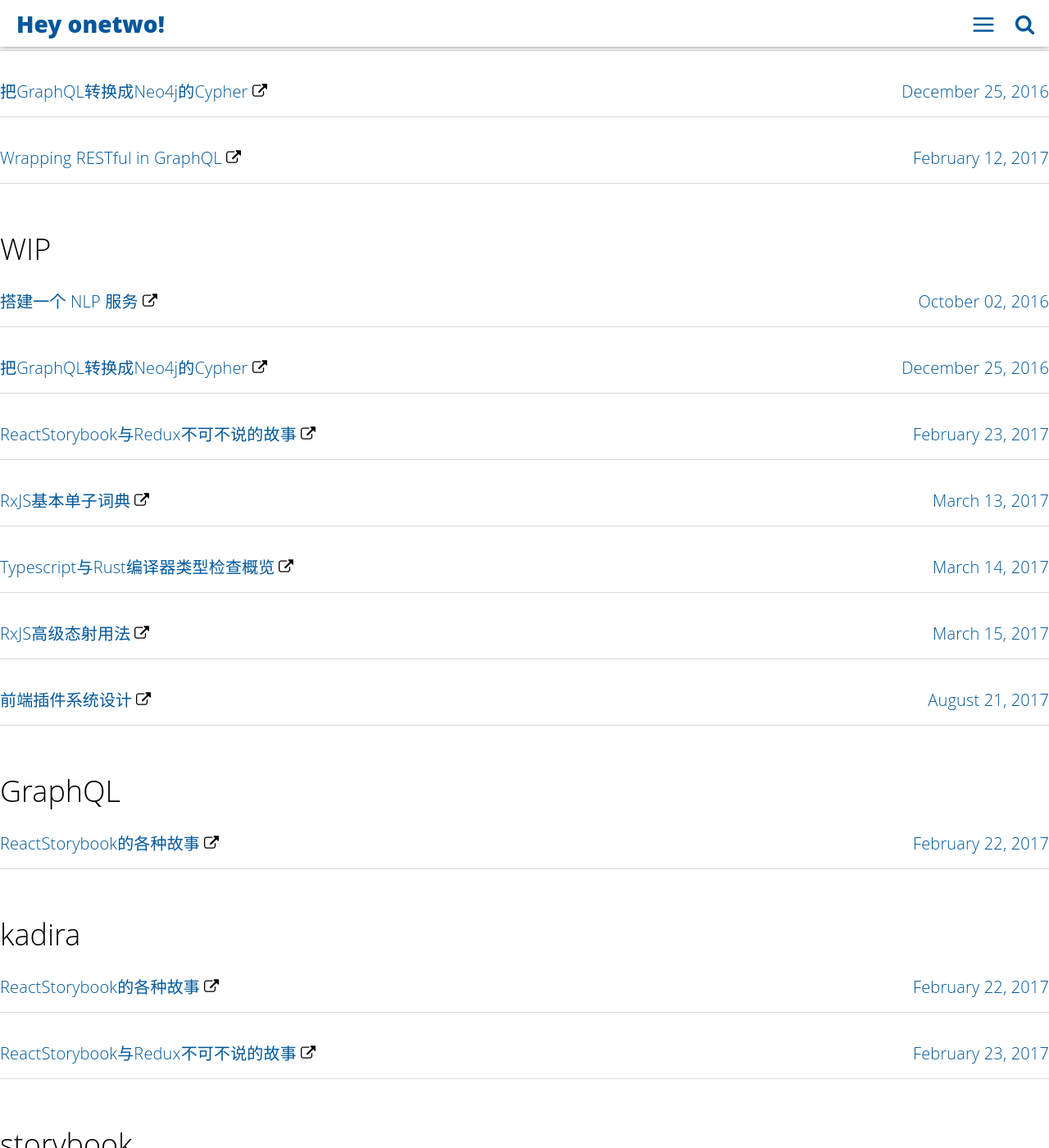
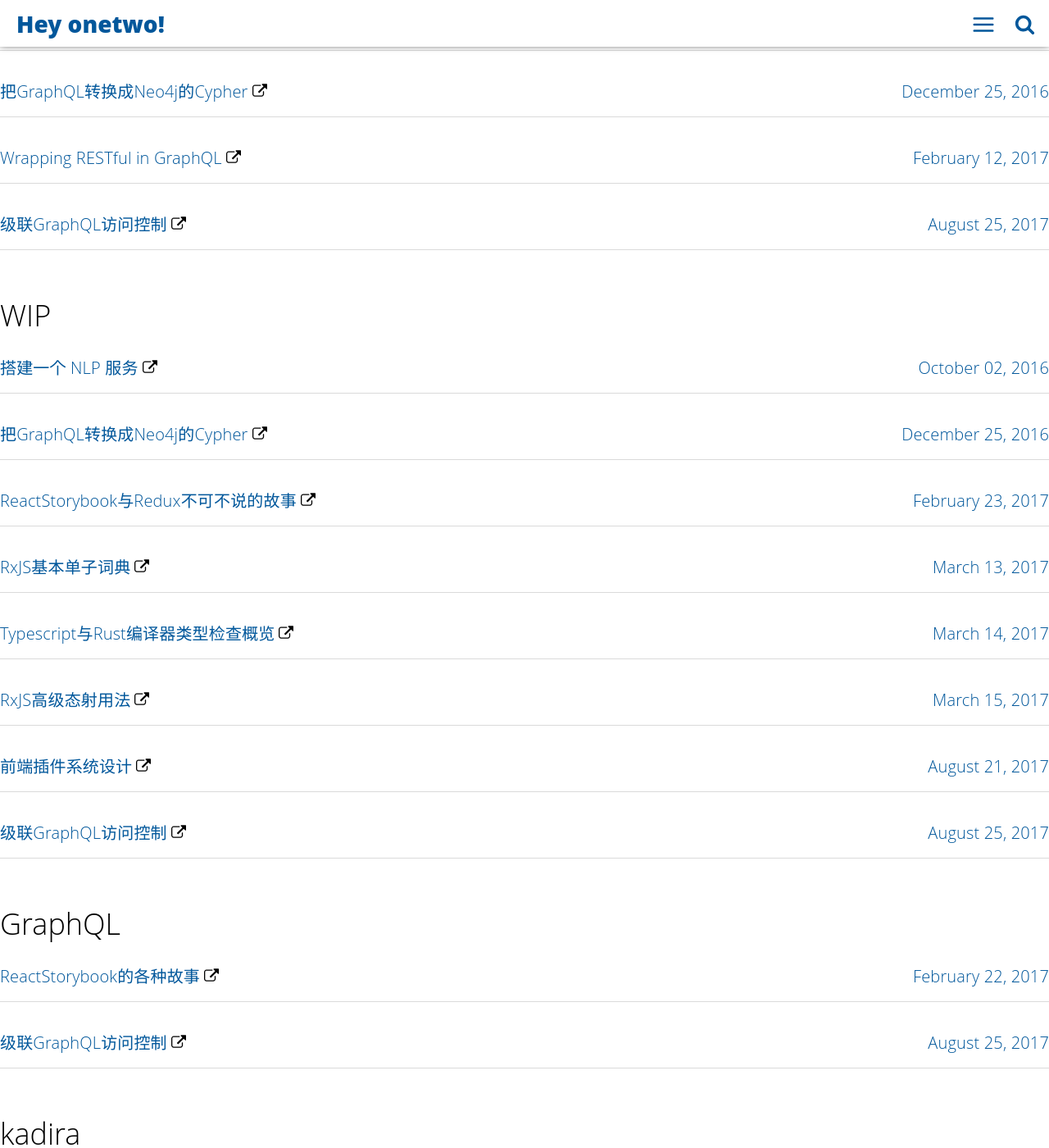
Before and after one commit to linonetwo/linonetwo.github.io, a Jekyll site: the page built from tags.html, in a window 1280 px wide and 1400 px high, scrolled down 3774 px. Shown: the whole window at 82% size. Built offline with Jekyll 4.4.1, drawn with Linux system fonts in a browser that asks for light colours.

```diff
--- /dev/null
+++ b/_posts/2017-08-25-级联GraphQL访问控制.md
@@ -0,0 +1,22 @@
+---
+layout: post
+title: "级联GraphQL访问控制"
+date: 2017-08-25 19:37:19 +0800
+image: 'blog-author.jpg'
+description: '一种构造多层 GraphQL API 来进行访问控制的方法'
+main-class: 'backend'
+color: '#827717'
+tags:
+- GraphQL
+- Apollo
+- WIP
+categories: Journal
+twitter_text:
+introduction: ''
+---
+# 级联GraphQL访问控制
+
+
+## 参考
+
+### [<span id="1"></span>]()
```
Also changed, not shown: _posts/2016-09-08-把REST包装成GraphQL.md (+1 -1 lines), _posts/2016-10-05-搭建一个NLP服务.md (+1 -1 lines), _posts/2016-12-25-把GraphQL转换成Neo4j的Cypher.md (+1 -1 lines), _posts/2017-02-12-wrapping-restful-in-graphql.md (+1 -1 lines), _posts/2017-05-26-搞一门编译到JS语言.md (+1 -1 lines).
